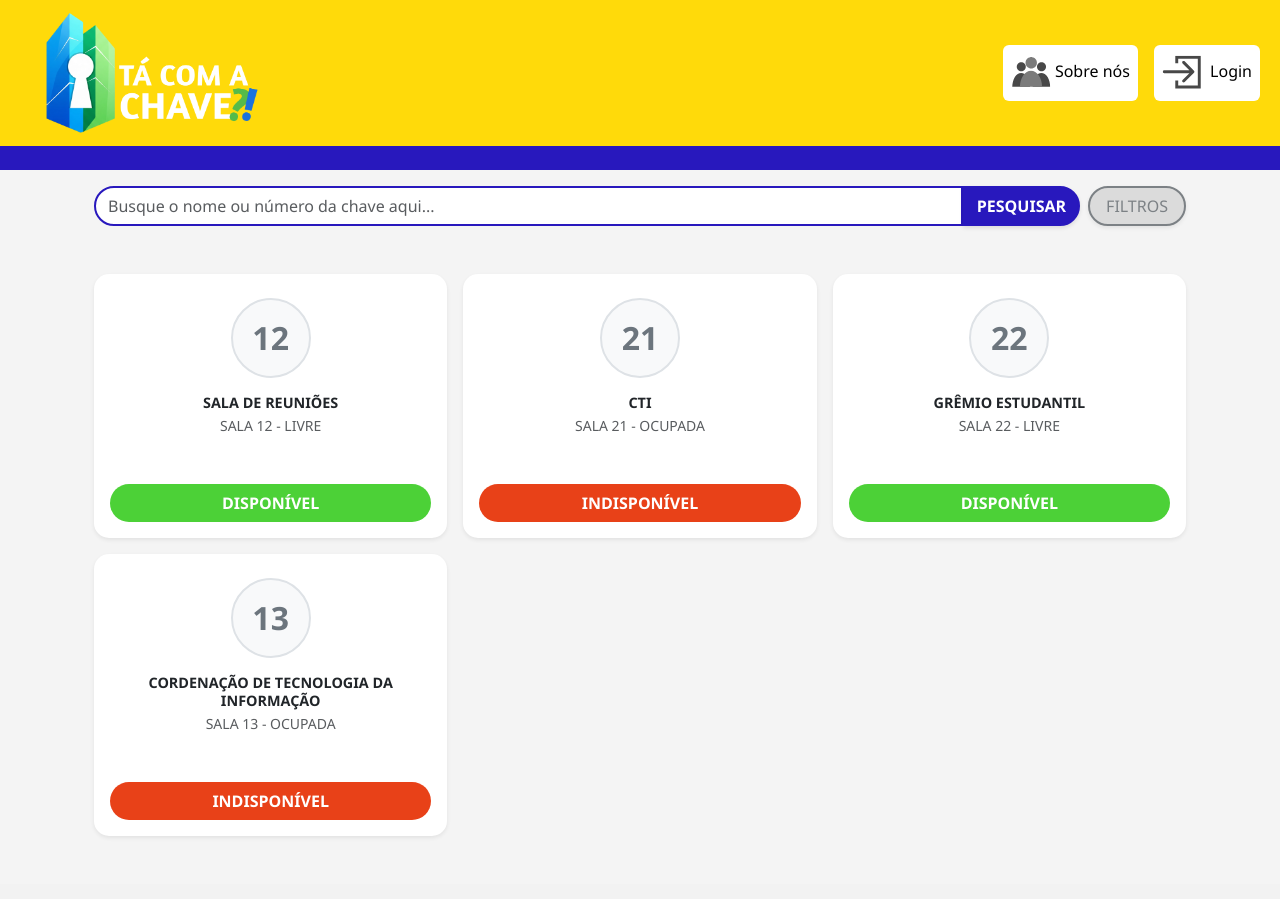
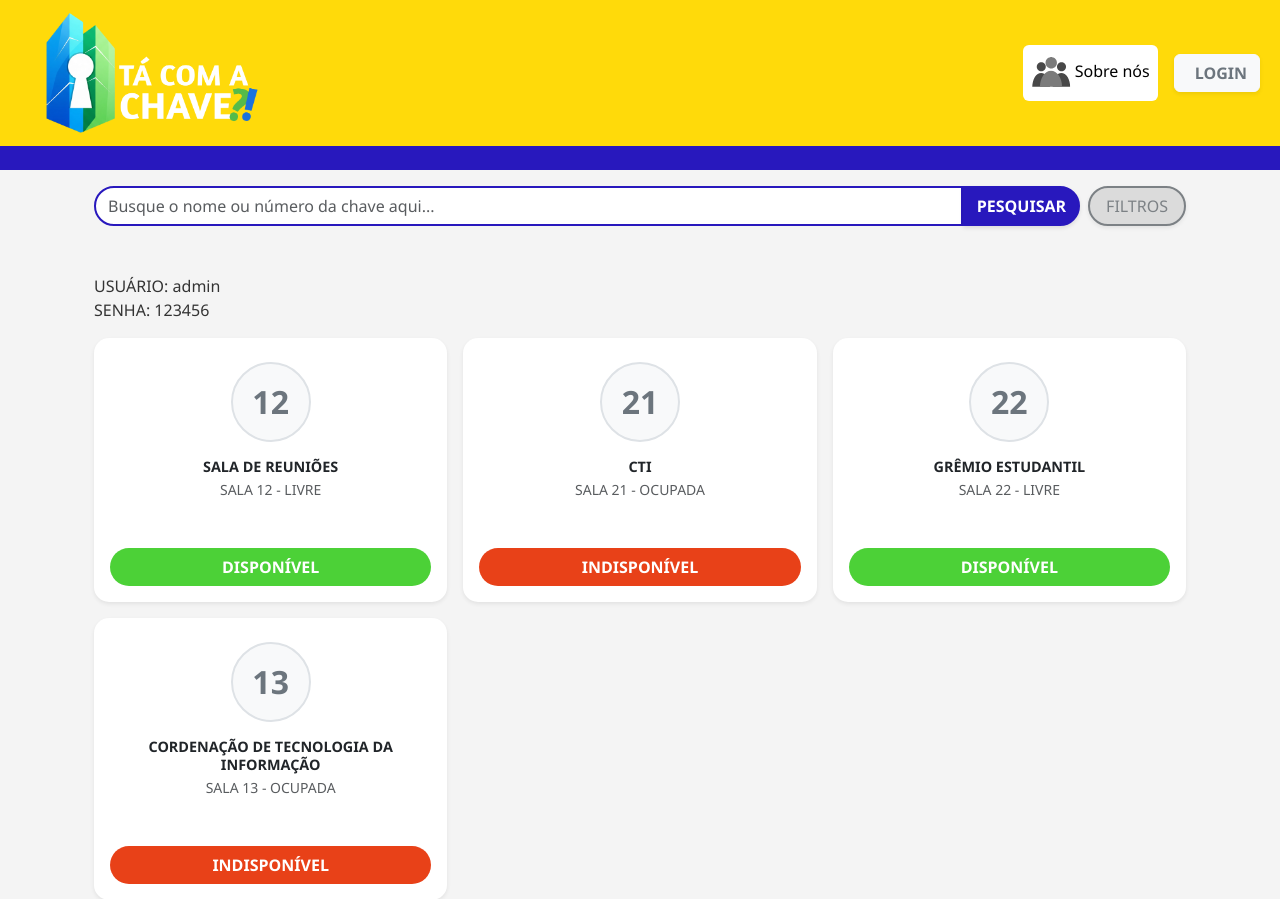
Before and after one commit to gustavo-bragaa/tacomachave, a Django app: page / in a window 1280 px wide. Shown: the top 899 px of the page. Before the commit the page ends 836 px from the top, so only its background shows below. Run offline with Django 5.2, Linux system fonts and the light colour scheme; data comes from the database, SQL or seed files in the repository; both versions use the stored data as it was after the commit.

Commit message:
Entrega 04/12: Sistema de Login, Logout implementados

```diff
--- a/core/templates/base/cabecalho.html
+++ b/core/templates/base/cabecalho.html
@@ -20,9 +20,27 @@
                     <li class="nav-item bg-white rounded me-3">
                         <a class="nav-link text-black" aria-current="page" href="{% url 'sobrenos' %}"><img src="../../static/img/icons/sobrenos-icon.svg" class="img-fluid me-1" alt="">Sobre nós</a>
                     </li>
-                    <li class="nav-item bg-white rounded">
-                        <a class="nav-link text-black" href="http://127.0.0.1:8000/admin/"> <img src="../../static/img/icons/login-icon.svg" class="img-fluid me-1" alt=""> Login</a>
-                    </li>
+                    <div class="d-flex align-items-center">
+                        {% if user.is_authenticated %}
+                            <span class="me-3 fw-bold text-secondary">Olá, {{ user.username }}</span>
+
+                            <form action="{% url 'logout' %}" method="post">
+                                {% csrf_token %}
+                                {% if user.is_staff %}
+                                    <a href="/admin/" class="btn btn-primary fw-bold me-2 shadow-sm" target="_blank">
+                                        <i class="bi bi-gear-fill me-2"></i> GERENCIAR
+                                    </a>
+                                {% endif %}
+                                <button type="submit" class="btn btn-outline-danger fw-bold">
+                                    SAIR
+                                </button>
+                            </form>
+                        {% else %}
+                            <a href="{% url 'login' %}" class="btn btn-light fw-bold text-secondary shadow-sm">
+                                <i class="bi bi-box-arrow-in-right me-2"></i> LOGIN
+                            </a>
+                        {% endif %}
+                    </div>
                 </ul>
             </div>
         </div>
--- a/core/templates/index.html
+++ b/core/templates/index.html
@@ -13,7 +13,10 @@
 
 <main>
     <div class="container py-5">
+        <p>USUÁRIO: admin <br>
+        SENHA: 123456</p>
         <div class="row row-cols-1 row-cols-sm-2 row-cols-md-3 g-3">
+
             {% for chave in chaves %}
             <div class="col">
                 <div class="card h-100 shadow-sm text-center border-0" style="border-radius: 15px; overflow: hidden;">
--- a/core/views.py
+++ b/core/views.py
@@ -13,8 +13,8 @@ def index (request):
 def perfil (request):
     return render(request, 'perfil.html')
 
-def login(request):
-    return render(request, 'login.html')
+# def login(request):
+#     return render(request, 'login.html')
 
 def sobre(request):
     return render(request, 'sobrenos.html')
--- a/tacomachave/settings.py
+++ b/tacomachave/settings.py
@@ -121,3 +121,7 @@ STATIC_URL = 'static/'
 # https://docs.djangoproject.com/en/5.2/ref/settings/#default-auto-field
 
 DEFAULT_AUTO_FIELD = 'django.db.models.BigAutoField'
+
+LOGIN_REDIRECT_URL = 'index'
+
+LOGOUT_REDIRECT_URL = 'index'
--- a/tacomachave/urls.py
+++ b/tacomachave/urls.py
@@ -15,13 +15,14 @@ Including another URLconf
     2. Add a URL to urlpatterns:  path('blog/', include('blog.urls'))
 """
 from django.contrib import admin
-from django.urls import path
-from core.views import index, perfil, login, sobre
+from django.urls import path, include
+from core.views import index, perfil, sobre
 
 urlpatterns = [
     path('admin/', admin.site.urls),
+    path('accounts/', include('django.contrib.auth.urls')),
     path('', index, name="index"),
     path('perfil/', perfil, name="perfil"),
-    path('login/', login, name="login"),
+    # path('login/', login, name="login"),
     path('sobrenos/', sobre, name="sobrenos"),
 ]
```
Also changed, not shown: core/templates/login.html (deleted, +0 -18 lines), db.sqlite3.
